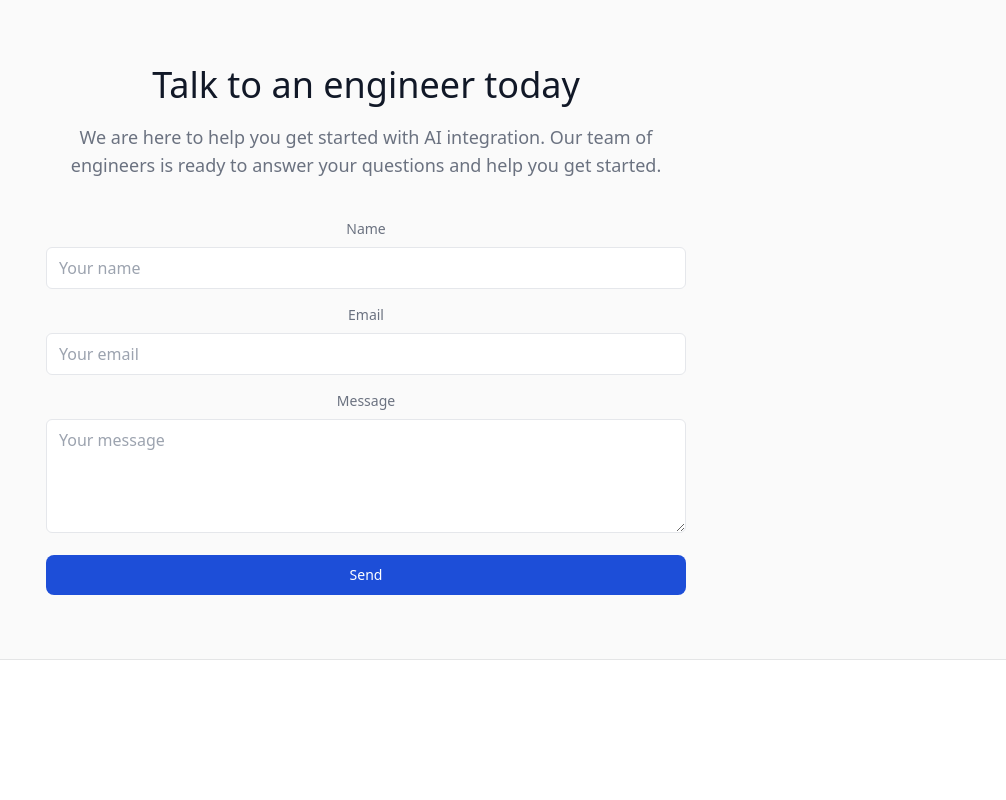
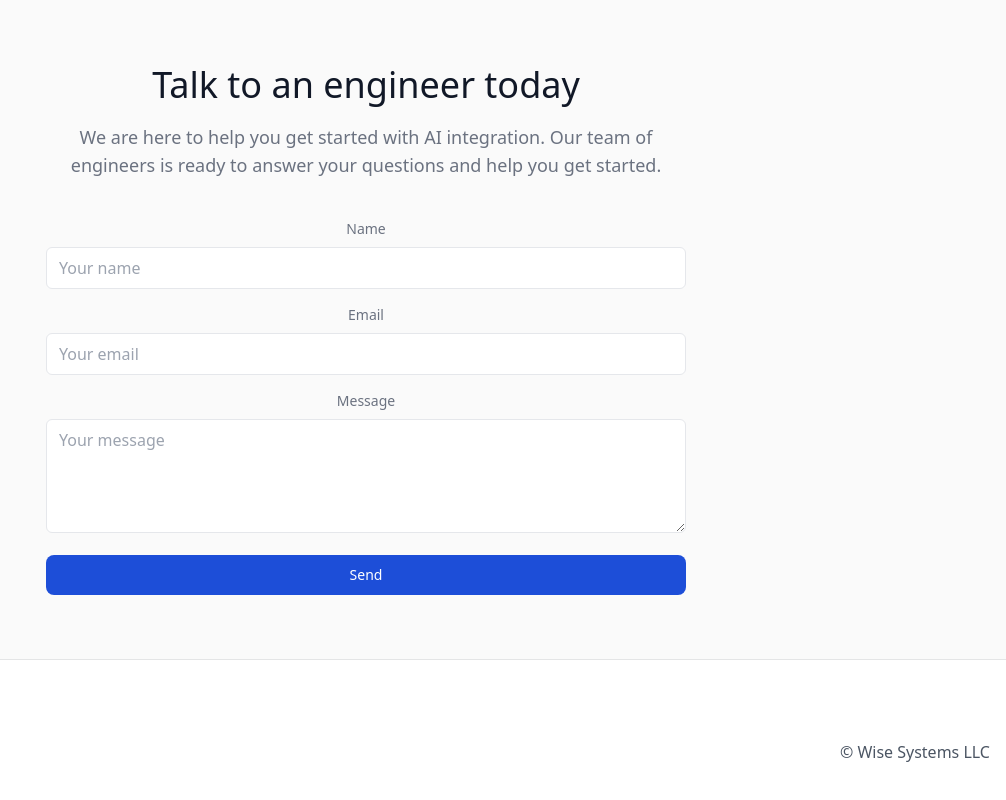
Before and after one commit to Julian-Tipler/jzai-website, a React (Vite) app: page / in a window 1280 px wide. Shown: the part 3374-4174 px from the top of the page, without its empty margins (274-1280 px from the left). Before the commit the page ends 4034 px from the top, so only its background shows below. Built offline with nearby package versions, Linux system fonts and the light colour scheme; no server answers; the database is empty; a web font is replaced by a local one.

Commit message:
feat: added footer

```diff
--- /dev/null
+++ b/src/components/Footer.tsx
@@ -0,0 +1,11 @@
+export const Footer = () => {
+  return (
+    <footer className="justify-self-end py-16 lg:py-20">
+      <div className="px-4 mx-auto max-w-8xl">
+        <span className="block font-normal text-center text-gray-600 dark:text-gray-400">
+          © Wise Systems LLC
+        </span>
+      </div>
+    </footer>
+  );
+};
--- a/src/components/PublicLayout.tsx
+++ b/src/components/PublicLayout.tsx
@@ -2,6 +2,7 @@ import { Header } from "./header/Header";
 import { Outlet, useMatches } from "react-router-dom";
 import { Helmet } from "react-helmet-async";
 import { RouteItem } from "../types/route-item";
+import { Footer } from "./Footer";
 
 export const PublicLayout = () => {
   const matches = useMatches() as unknown as RouteItem[];
@@ -14,6 +15,7 @@ export const PublicLayout = () => {
       </Helmet>
       <Header />
       <Outlet />
+      <Footer />
     </div>
   );
 };
```
